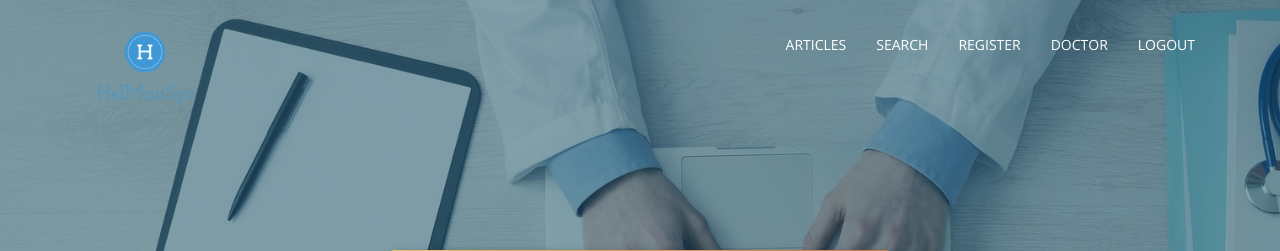
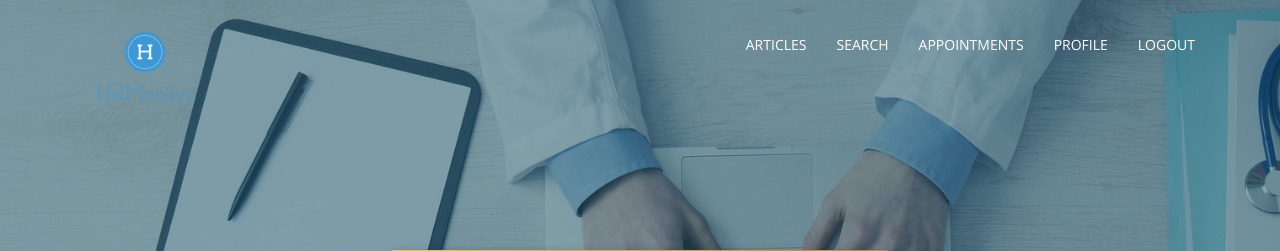
Before and after one commit to AdityaVallabh/HealthCareSys, a Django app: page /doctor/1/ in a window 1280 px wide. Shown: the top 251 px of the page. Run offline with Django 3.2, Linux system fonts and the light colour scheme; a user stored in the database is signed in; data comes from the database, SQL or seed files in the repository; some libraries are stand-ins or nearby versions.

Commit message:
Update base.html

```diff
--- a/healthcare/templates/healthcare/base.html
+++ b/healthcare/templates/healthcare/base.html
@@ -10,8 +10,6 @@
     <link href="https://fonts.googleapis.com/css?family=Satisfy" rel="stylesheet">
     <link href="{% static "css/style.css" %}" rel="stylesheet" type="text/css">
     <link href="{% static "css/profile.css" %}" rel="stylesheet" type="text/css">
-    <!-- <link href="{% static "css/bootstrap.min.css" %}" rel="stylesheet" type="text/css">
-    <link href="{% static "css/font-awesome.min.css" %}" rel="stylesheet" type="text/css"> -->
     <link href="{% static "css/main.css" %}" rel="stylesheet" type="text/css">
     <script src="{% static "js/jquery.min.js" %}"></script>
     <script src="{% static "js/jquery.easing.min.js" %}"></script>
@@ -19,50 +17,6 @@
     <script src="{% static "js/script.js" %}"></script>
 </head>
 <body id="myPage" data-spy="scroll" data-target=".navbar" data-offset="60">
-    <!-- <nav class="navbar navbar-inverse">
-        <div class="container-fluid">
-            <div class="navbar-header">
-                <button type="button" class="navbar-toggle" data-toggle="collapse" data-target="#topNavBar">
-                    <span class="icon-bar"></span>
-                    <span class="icon-bar"></span>
-                    <span class="icon-bar"></span>
-                </button>
-                <a class="navbar-brand" href="{% url 'healthcare:index' %}">HealthManSys</a>
-            </div>
-
-            <div class="collapse navbar-collapse" id="topNavBar">
-                <ul class="nav navbar-nav navbar-right">
-                    <li class="">
-                        <a href="{% url 'accounts:home' %}?role=doctor">
-                            <span class="glyphicon glyphicon-plus" aria-hidden="true"></span>&nbsp;
-                            Doctor
-                        </a>
-                    </li>
-                    <li class="">
-                        <a href="{% url 'accounts:register' %}">
-                            <span class="glyphicon glyphicon-plus" aria-hidden="true"></span>&nbsp;
-                            Register
-                        </a>
-                    </li>
-                    <li>
-                        {% if request.user.is_authenticated %}
-                            <a href="{% url 'accounts:logout' %}">
-                                <span class="glyphicon glyphicon-off" aria-hidden="true"></span>&nbsp;
-                                Logout
-                            </a>
-                        {% else %}
-                            <a href="{% url 'accounts:login' %}">
-                                <span class="glyphicon glyphicon-off" aria-hidden="true"></span>&nbsp;
-                                Login
-                            </a>
-                        {% endif %}
-                    </li>
-                </ul>
-
-            </div>
-
-        </div>
-    </nav> -->
     <section id="banner" class="banner">
       <div class="bg-color">
     <nav class="navbar navbar-default navbar-fixed-top">
@@ -80,8 +34,18 @@
             <ul class="nav navbar-nav">
               <li class=""><a href="#contact">Articles</a></li>
               <li class=""><a href="{% url 'healthcare:search' %}">Search</a></li>
+              {% if request.user.is_authenticated %}
+              <li class=""><a href="{% url 'healthcare:index' %}">Appointments</a></li>
+              {% else %}
               <li class=""><a href="{% url 'accounts:register' %}">Register</a></li>
+              {% endif %}
+              {% if request.user.is_authenticated and request.user.doctorprofile %}
+              <li class=""><a href="{% url 'accounts:doctor-detail' request.user.doctorprofile.pk %}">Profile</a></li>
+              {% elif request.user.is_authenticated and request.user.userprofile %}
+              <li class=""><a href="{% url 'accounts:user-detail' request.user.userprofile.pk %}">Profile</a></li>
+              {% else %}
               <li class=""><a href="{% url 'accounts:home' %}?role=doctor">Doctor</a></li>
+              {% endif %}
               <li class="">
                 {% if request.user.is_authenticated %}
                     <a href="{% url 'accounts:logout' %}">
```
